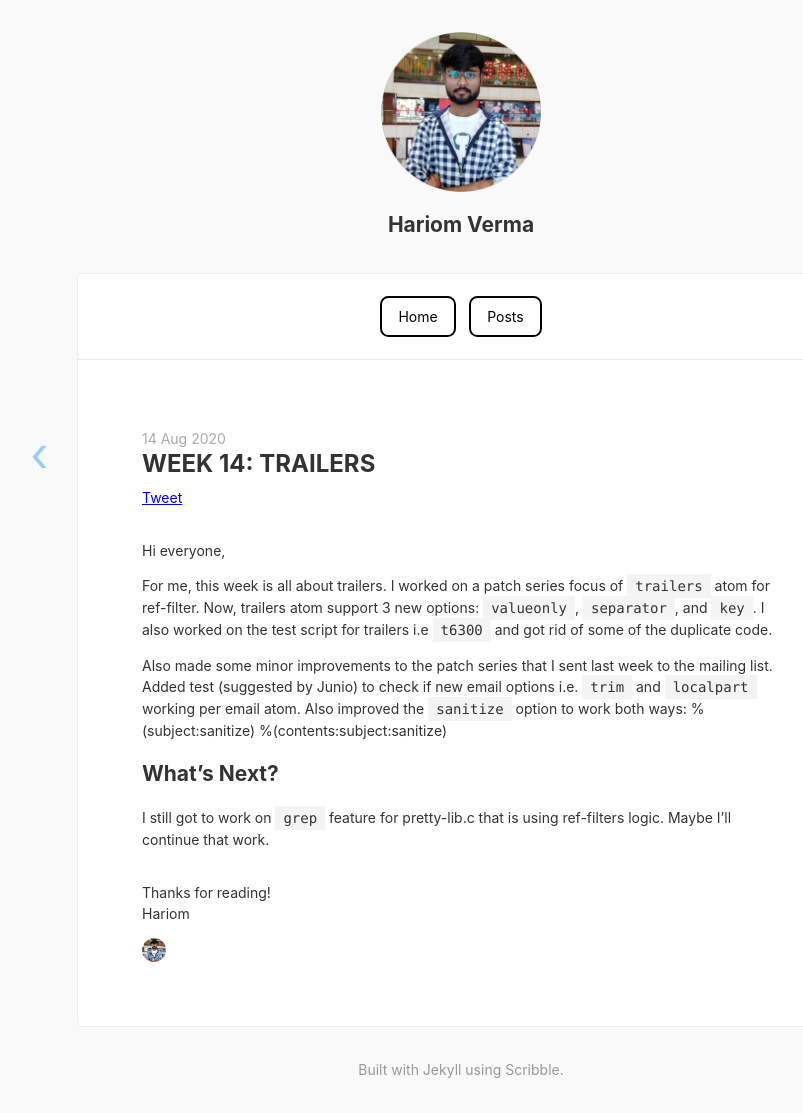
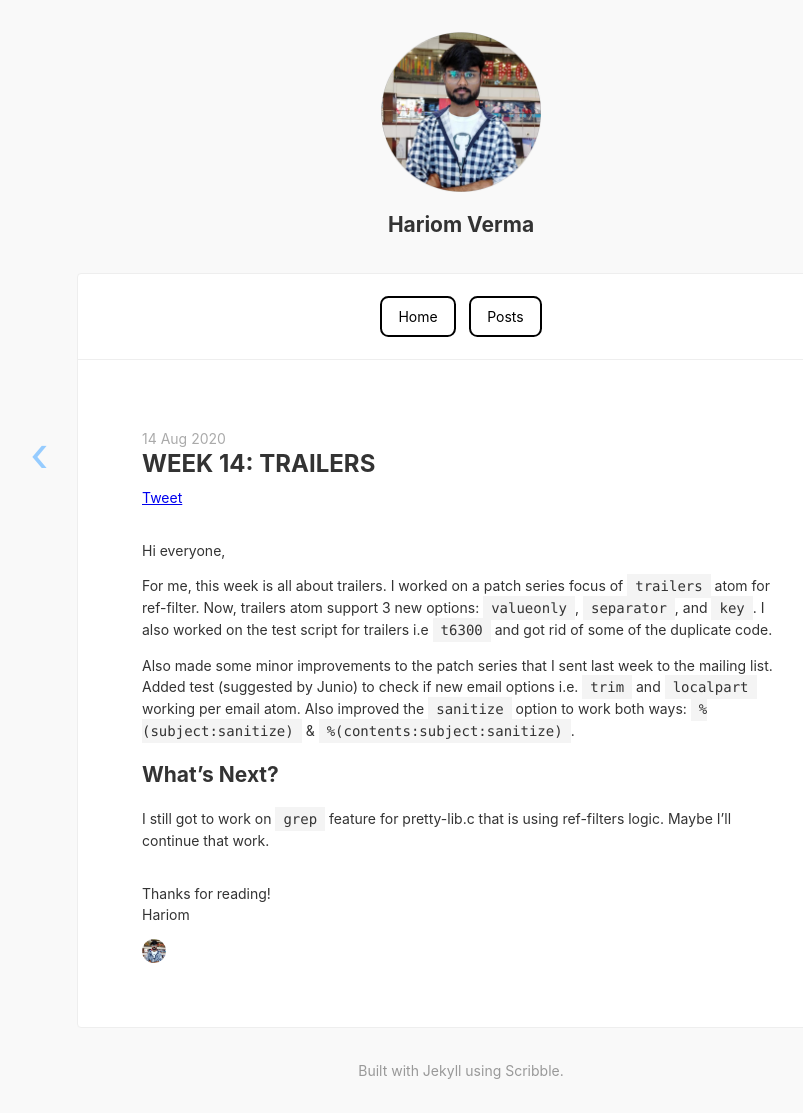
Before and after one commit to harry-hov/blogs, a Jekyll site: the page built from _posts/2020-08-14-week14-trailer-tests.md, in a window 1280 px wide. Shown: the whole page, without its empty margins (179-982 px from the left). Built offline with Jekyll 4.4.1, drawn with Linux system fonts in a browser that asks for light colours; comment, search, counter and statistics services are not loaded.

```diff
--- a/_posts/2020-08-14-week14-trailer-tests.md
+++ b/_posts/2020-08-14-week14-trailer-tests.md
@@ -8,8 +8,7 @@ Hi everyone,
 For me, this week is all about trailers. I worked on a patch series focus of `trailers` atom for ref-filter. Now, trailers atom support 3 new options: `valueonly`, `separator`, and `key`. I also worked on the test script for trailers i.e `t6300` and got rid of some of the duplicate code.
 
 Also made some minor improvements to the patch series that I sent last week to the mailing list. Added test (suggested by Junio) to check if new email options i.e. `trim` and `localpart` working per email atom. Also improved the `sanitize` option to work both ways:
-%(subject:sanitize)
-%(contents:subject:sanitize)
+`%(subject:sanitize)` & `%(contents:subject:sanitize)`.
 
 ## What's Next?
 
```
